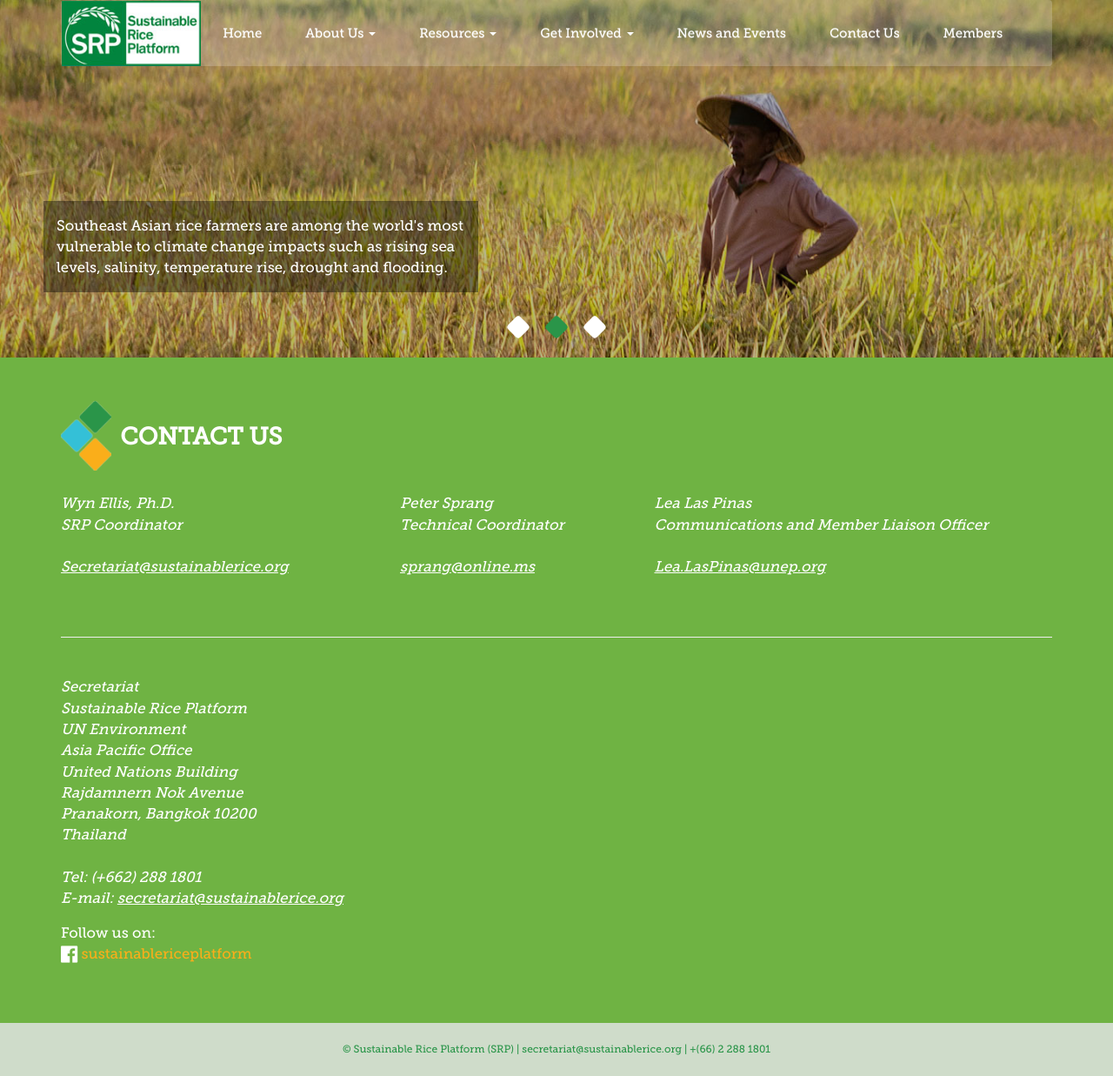
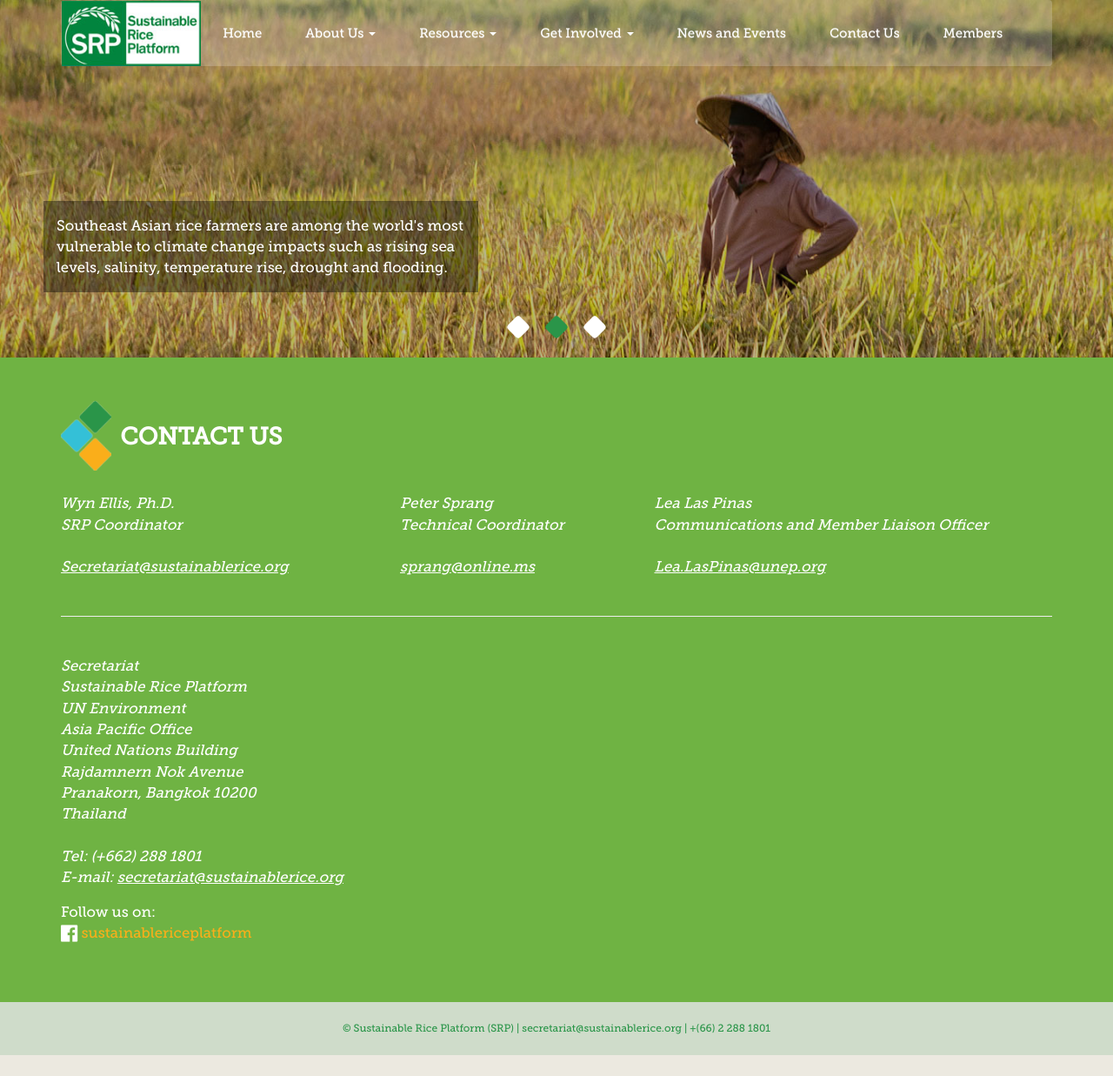
Before and after one commit to sustainablericeplatform/sustainablericeplatform.github.io, a Jekyll site: the page built from Contact-Us/index.html, in a window 1280 px wide. Shown: the whole page at 87% size. Built offline with Jekyll 4.4.1, drawn with Linux system fonts in a browser that asks for light colours; after the commit the page ends 1213 px from its top, so only the background shows below that.

Commit message:
Update index.html

```diff
--- a/Contact-Us/index.html
+++ b/Contact-Us/index.html
@@ -32,7 +32,7 @@
                         <br>
                     </div>
                     <div class="col-md-12">
-                        <br><hr/><br>
+                        <hr/><br>
                         Secretariat<br>
                         Sustainable Rice Platform <br>
                         UN Environment<br>
```
